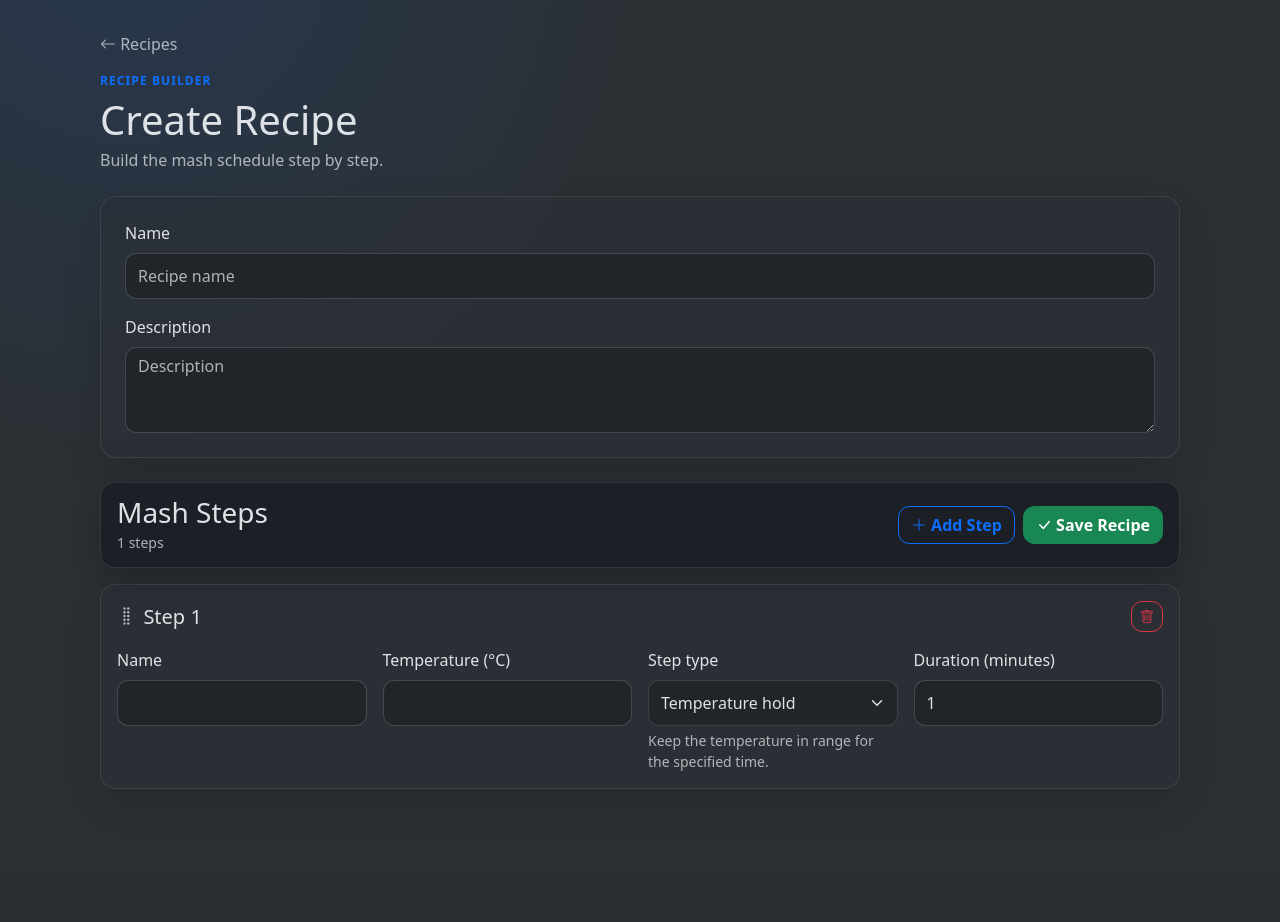
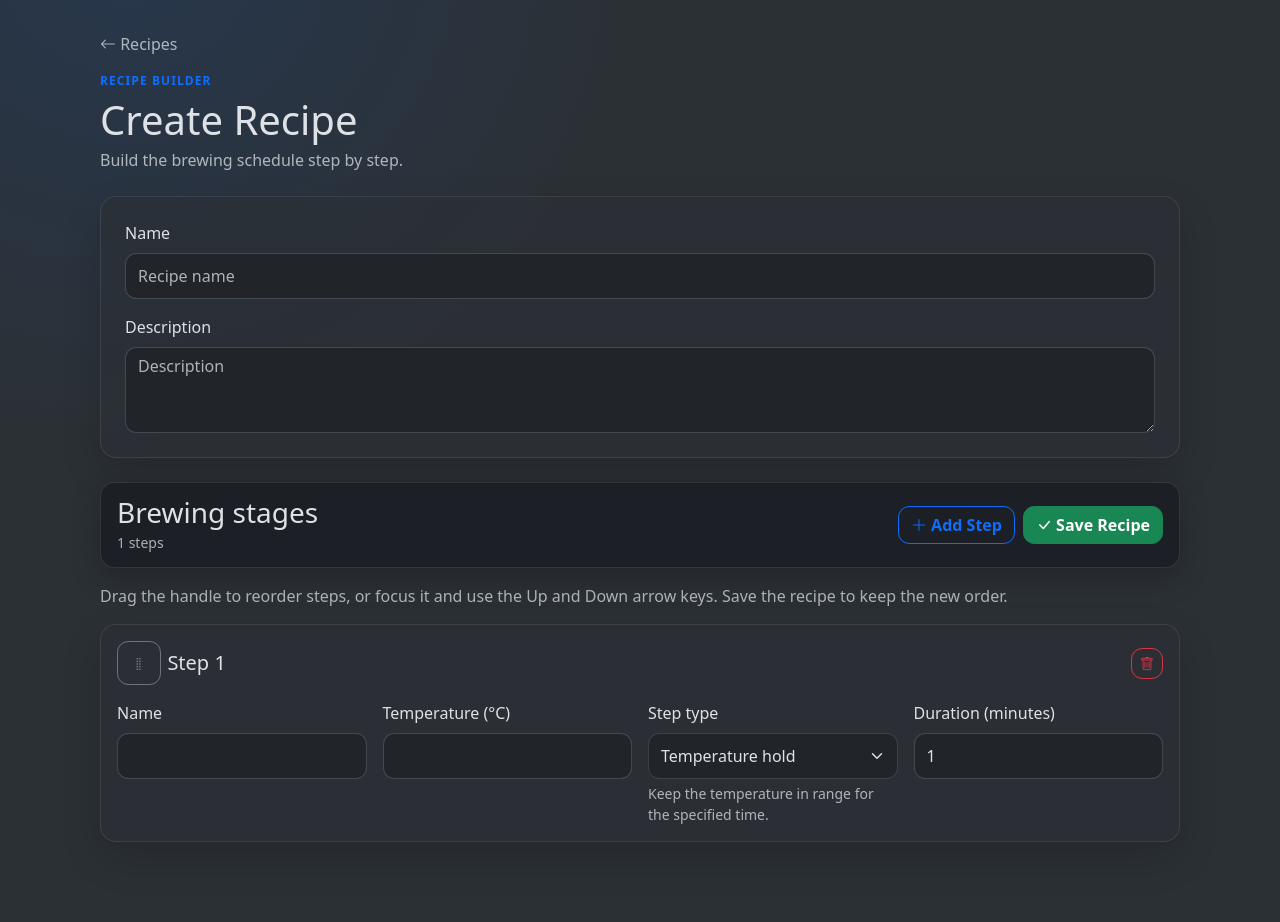
Before and after one commit to hrebynakha/b-rms, a Django app: page /recipes/create/ in a window 1280 px wide. Shown: the part 64-986 px from the top of the page. Before the commit the page ends 853 px from the top, so only its background shows below. Run offline with Django 5.2, Linux system fonts and the light colour scheme; some libraries are stand-ins or nearby versions.

Commit message:
add moving steps

```diff
--- a/apps/main/templates/main/recipe_form.html
+++ b/apps/main/templates/main/recipe_form.html
@@ -1,5 +1,5 @@
 {% extends "base.html" %}
-{% load i18n %}
+{% load i18n static %}
 {% block title %}
     {% if is_edit %}
         {% translate "Edit Recipe" %}
@@ -22,7 +22,7 @@
                         {% translate "Create Recipe" %}
                     {% endif %}
                 </h1>
-                <p class="text-body-secondary mb-0">{% translate "Build the mash schedule step by step." %}</p>
+                <p class="text-body-secondary mb-0">{% translate "Build the brewing schedule step by step." %}</p>
             </div>
         </div>
         <form method="post">
@@ -41,7 +41,7 @@
             </div>
             <div class="recipe-actions-sticky mb-3">
                 <div>
-                    <h3 class="mb-0">{% translate "Mash Steps" %}</h3>
+                    <h3 class="mb-0">{% translate "Brewing stages" %}</h3>
                     <small class="text-body-secondary"><span id="step-count">0</span> {% translate "steps" %}</small>
                 </div>
                 <div class="d-flex gap-2">
@@ -55,7 +55,13 @@
                     </button>
                 </div>
             </div>
-            <div id="steps-container" class="recipe-steps"></div>
+            <p id="step-reorder-help" class="text-body-secondary">
+                {% translate "Drag the handle to reorder steps, or focus it and use the Up and Down arrow keys. Save the recipe to keep the new order." %}
+            </p>
+            <div id="steps-container"
+                 class="recipe-steps"
+                 data-drop-label="{% translate "Drop the stage here" %}"></div>
+            <div id="step-reorder-status" class="visually-hidden" role="status" aria-live="polite"></div>
         </form>
     </div>
     {{ steps|json_script:"steps-data" }}
@@ -96,7 +102,12 @@ function renderStep(step = null) {
 
                 <div class="d-flex justify-content-between align-items-center mb-3">
 
-                    <h5 class="mb-0"><span class="step-handle"><i class="bi bi-grip-vertical"></i></span>${stepLabel} <span class="step-number">${stepCounter}</span></h5>
+                    <div class="d-flex align-items-center">
+                        <button type="button" class="btn btn-sm btn-outline-secondary step-handle" aria-label="{% translate "Reorder step" %}" aria-describedby="step-reorder-help">
+                            <i class="bi bi-grip-vertical" aria-hidden="true"></i>
+                        </button>
+                        <h5 class="mb-0">${stepLabel} <span class="step-number">${stepCounter}</span></h5>
+                    </div>
 
                     <button type="button" class="btn btn-sm btn-outline-danger remove-step" aria-label="{% translate "Remove step" %}">
                         <i class="bi bi-trash"></i>
@@ -173,7 +184,7 @@ document
     .addEventListener("click", () => {
         renderStep();
         document.querySelector(".step-item:last-child input").focus({preventScroll: true});
-        document.querySelector(".step-item:last-child").scrollIntoView({behavior: "smooth", block: "center"});
+        document.querySelector(".step-item:last-child").scrollIntoView({behavior: window.matchMedia("(prefers-reduced-motion: reduce)").matches ? "auto" : "smooth", block: "center"});
     });
 
 // remove step
@@ -190,4 +201,5 @@ document.addEventListener("change", function(event) {
 });
 
     </script>
+    <script src="{% static 'js/recipe_steps.js' %}?v=3" defer></script>
 {% endblock content %}
--- a/static/css/style.css
+++ b/static/css/style.css
@@ -218,7 +218,68 @@ body {
 
 .step-handle {
     margin-right: 0.4rem;
-    color: var(--bs-secondary-color);
+    min-width: 44px;
+    min-height: 44px;
+    touch-action: none;
+    cursor: grab;
+}
+
+.step-handle:disabled {
+    cursor: default;
+}
+
+.step-handle:focus-visible {
+    outline: 2px solid var(--bs-primary);
+    outline-offset: 3px;
+}
+
+.step-item.is-dragging {
+    z-index: 1040;
+    pointer-events: none;
+    user-select: none;
+    background: var(--bs-body-bg);
+    border-color: var(--bs-primary);
+    box-shadow: 0 24px 64px rgba(0, 0, 0, 0.4);
+    transform: scale(1.015);
+    will-change: top, left;
+}
+
+.step-placeholder {
+    display: grid;
+    place-items: center;
+    box-sizing: border-box;
+    border: 2px dashed var(--bs-primary);
+    border-radius: 1rem;
+    background: rgba(var(--bs-primary-rgb), 0.08);
+    color: var(--bs-primary-text-emphasis);
+    font-weight: 600;
+}
+
+@media (prefers-reduced-motion: reduce) {
+    .step-item.is-dragging {
+        transform: none;
+    }
+}
+
+.step-item.is-dragging .step-handle {
+    cursor: grabbing;
+}
+
+@media (forced-colors: active) {
+    .step-handle:focus-visible,
+    .step-item.is-dragging {
+        outline-color: Highlight;
+    }
+
+    .step-item.is-dragging,
+    .step-placeholder {
+        border-color: Highlight;
+    }
+
+    .step-placeholder {
+        color: CanvasText;
+        background: Canvas;
+    }
 }
 
 .chart-shell {
--- /dev/null
+++ b/static/js/recipe_steps.js
@@ -0,0 +1,123 @@
+(() => {
+    const container = document.getElementById("steps-container");
+    const status = document.getElementById("step-reorder-status");
+    let drag = null;
+
+    function announce(item) {
+        updateStepNumbers();
+        status.textContent = `${stepLabel} ${item.querySelector(".step-number").textContent}`;
+    }
+
+    function finish(cancelled = false) {
+        if (!drag) return;
+        const {item, handle, pointerId, originalOrder, frame, placeholder, originalStyle} = drag;
+        drag = null;
+        cancelAnimationFrame(frame);
+        if (cancelled) originalOrder.forEach(step => container.append(step));
+        placeholder.remove();
+        item.classList.remove("is-dragging");
+        if (originalStyle === null) item.removeAttribute("style");
+        else item.setAttribute("style", originalStyle);
+        if (container.hasPointerCapture(pointerId)) container.releasePointerCapture(pointerId);
+        handle.focus({preventScroll: true});
+        announce(item);
+    }
+
+    function move() {
+        if (!drag) return;
+        const {item, placeholder, x, y, offsetX, offsetY} = drag;
+        item.style.left = `${x - offsetX}px`;
+        item.style.top = `${y - offsetY}px`;
+        const siblings = [...container.querySelectorAll(".step-item")].filter(step => step !== item);
+        const next = siblings.find(step => {
+            const rect = step.getBoundingClientRect();
+            return y < rect.top + rect.height / 2;
+        });
+        if (placeholder.nextElementSibling !== (next || null)) {
+            container.insertBefore(placeholder, next || null);
+            container.insertBefore(item, placeholder);
+            updateStepNumbers();
+        }
+        // Continue scrolling while the pointer stays near the viewport edge.
+        if (y < 100) window.scrollBy(0, -12);
+        else if (y > window.innerHeight - 80) window.scrollBy(0, 12);
+        drag.frame = requestAnimationFrame(move);
+    }
+
+    container.addEventListener("pointerdown", event => {
+        const handle = event.target.closest(".step-handle");
+        if (!handle || handle.disabled || !event.isPrimary || event.button !== 0 || drag) return;
+        if (container.children.length < 2) return;
+        event.preventDefault();
+        handle.focus({preventScroll: true});
+        const item = handle.closest(".step-item");
+        const rect = item.getBoundingClientRect();
+        const originalOrder = [...container.querySelectorAll(".step-item")];
+        const placeholder = document.createElement("div");
+        placeholder.className = "step-placeholder";
+        placeholder.setAttribute("aria-hidden", "true");
+        placeholder.textContent = container.dataset.dropLabel;
+        placeholder.style.height = `${rect.height}px`;
+        placeholder.style.marginBottom = window.getComputedStyle(item).marginBottom;
+        const originalStyle = item.getAttribute("style");
+        container.insertBefore(placeholder, item);
+        Object.assign(item.style, {
+            position: "fixed", left: `${rect.left}px`, top: `${rect.top}px`,
+            width: `${rect.width}px`, height: `${rect.height}px`, margin: "0",
+        });
+        drag = {
+            item, handle, placeholder, originalStyle, originalOrder,
+            pointerId: event.pointerId, x: event.clientX, y: event.clientY,
+            offsetX: event.clientX - rect.left, offsetY: event.clientY - rect.top,
+            frame: null,
+        };
+        // Capture on the stable container: moving a captured handle's card in
+        // the DOM releases capture and cancels the drag in browsers.
+        container.setPointerCapture(event.pointerId);
+        item.classList.add("is-dragging");
+        drag.frame = requestAnimationFrame(move);
+    });
+
+    container.addEventListener("pointermove", event => {
+        if (drag && event.pointerId === drag.pointerId) {
+            drag.x = event.clientX;
+            drag.y = event.clientY;
+        }
+    });
+    container.addEventListener("pointerup", event => {
+        if (drag && event.pointerId === drag.pointerId) {
+            drag.x = event.clientX;
+            drag.y = event.clientY;
+            cancelAnimationFrame(drag.frame);
+            move();
+            finish();
+        }
+    });
+    container.addEventListener("pointercancel", event => {
+        if (drag && event.pointerId === drag.pointerId) finish(true);
+    });
+    container.addEventListener("lostpointercapture", event => {
+        if (drag && event.pointerId === drag.pointerId) finish(true);
+    });
+
+    document.addEventListener("keydown", event => {
+        if (drag && event.key === "Escape") {
+            event.preventDefault();
+            finish(true);
+            return;
+        }
+        const handle = event.target.closest(".step-handle");
+        if (!handle || handle.disabled || drag) return;
+        const item = handle.closest(".step-item");
+        if (event.key === "ArrowUp") {
+            event.preventDefault();
+            if (item.previousElementSibling) container.insertBefore(item, item.previousElementSibling);
+        } else if (event.key === "ArrowDown") {
+            event.preventDefault();
+            if (item.nextElementSibling) container.insertBefore(item.nextElementSibling, item);
+        } else return;
+        handle.focus({preventScroll: true});
+        item.scrollIntoView({block: "nearest", behavior: "instant"});
+        announce(item);
+    });
+})();
--- a/templates/base.html
+++ b/templates/base.html
@@ -18,7 +18,7 @@
               rel="stylesheet">
         <link rel="stylesheet"
               href="https://cdn.jsdelivr.net/npm/bootstrap-icons@1.13.1/font/bootstrap-icons.min.css">
-        <link rel="stylesheet" href="{% static 'css/style.css' %}">
+        <link rel="stylesheet" href="{% static 'css/style.css' %}?v=20261003">
         {% block extra_head %}
         {% endblock extra_head %}
         <title>
```
Also changed, not shown: locale/uk/LC_MESSAGES/django.po.
